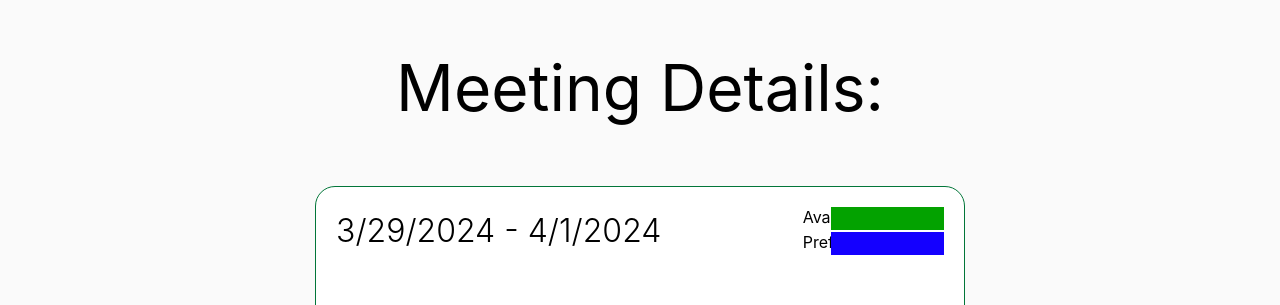
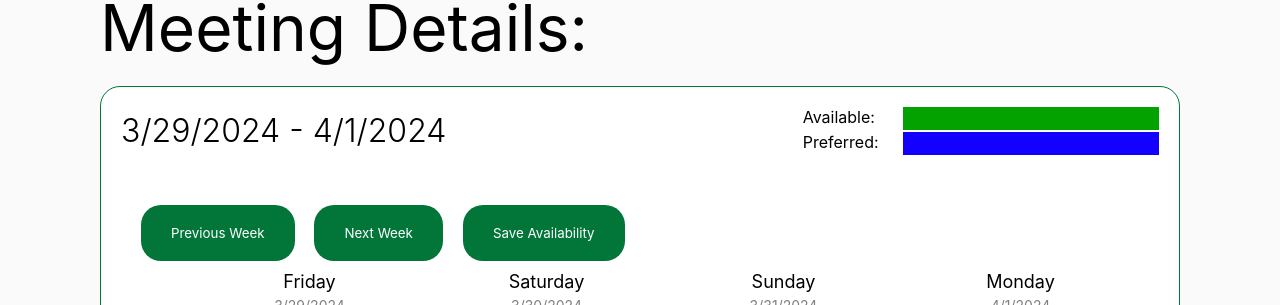
Before and after one commit to liu-samuel/csc309, a React (Create React App) app in the folder frontend/: page /meeting_details/1 in a window 1280 px wide. Shown: the part 120-425 px from the top of the page. Built offline with nearby package versions, Linux system fonts and the light colour scheme; no server answers; sample sign-in values are in the browser's storage.

Commit message:
fix availability colour codes

```diff
--- a/frontend/src/pages/MeetingDetails/MeetingDetails.css
+++ b/frontend/src/pages/MeetingDetails/MeetingDetails.css
@@ -8,7 +8,7 @@
 }
 
 /* TODO: This should allow scroll on mobile */
-.content {
+.meeting-details-content {
   display: flex;
   flex-direction: column;
   align-items: start;
@@ -136,10 +136,16 @@ td:nth-child(2) {
 
 .calendar-available-box,
 .calendar-preferred-box {
-  width: 100%;
+  width: 80%;
   height: 100%;
   display: block;
 }
+
+/* @media (max-width: 1463px) {
+    .calendar-available-box, .calendar-preferred-box {
+        width: 50% !important;
+    }
+} */
 
 .calendar-color-index {
   display: flex;
@@ -308,12 +314,14 @@ h3 {
   flex-direction: row;
   flex-grow: 1;
   width: 50%;
+  justify-content: flex-end;
 }
 
 .calendar-index-container p {
   padding: 0;
   margin: 0;
   width: 20%;
+  padding-right: 100px;
 }
 
 .calendar-mobile-buttons {
--- a/frontend/src/pages/MeetingDetails/MeetingDetails.jsx
+++ b/frontend/src/pages/MeetingDetails/MeetingDetails.jsx
@@ -92,7 +92,7 @@ const MeetingDetails = () => {
   return (
     <div className="full-page">
       <NavBar />
-      <div className="content">
+      <div className="meeting-details-content">
         <h1 className="title">
           Meeting Details: <span className="attending-name">{eventName}</span>
         </h1>
```
